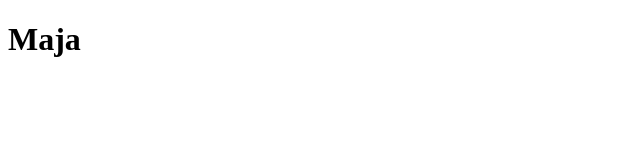
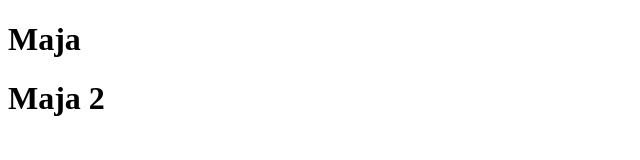
Before and after one commit to Mohan41204/New-Demo, a plain HTML site: page index.html in a window 1280 px wide. Shown: the whole page, without its empty margins (0-640 px from the left). Drawn offline with Linux system fonts and the light colour scheme.

Commit message:
add index.html file

```diff
--- a/index.html
+++ b/index.html
@@ -7,5 +7,6 @@
 </head>
 <body>
     <h1>Maja</h1>
+    <h1>Maja 2</h1>
 </body>
 </html>
```
